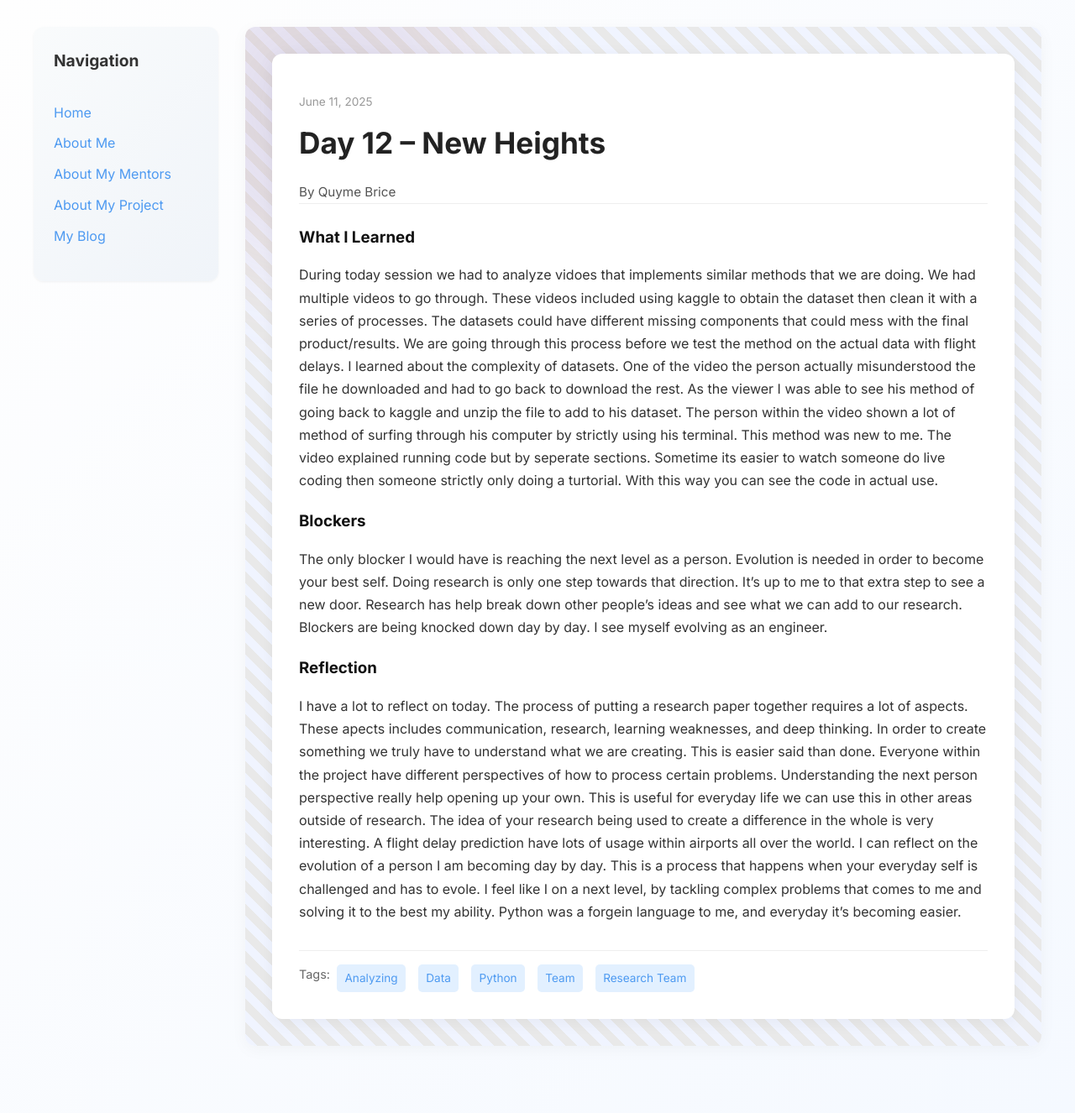
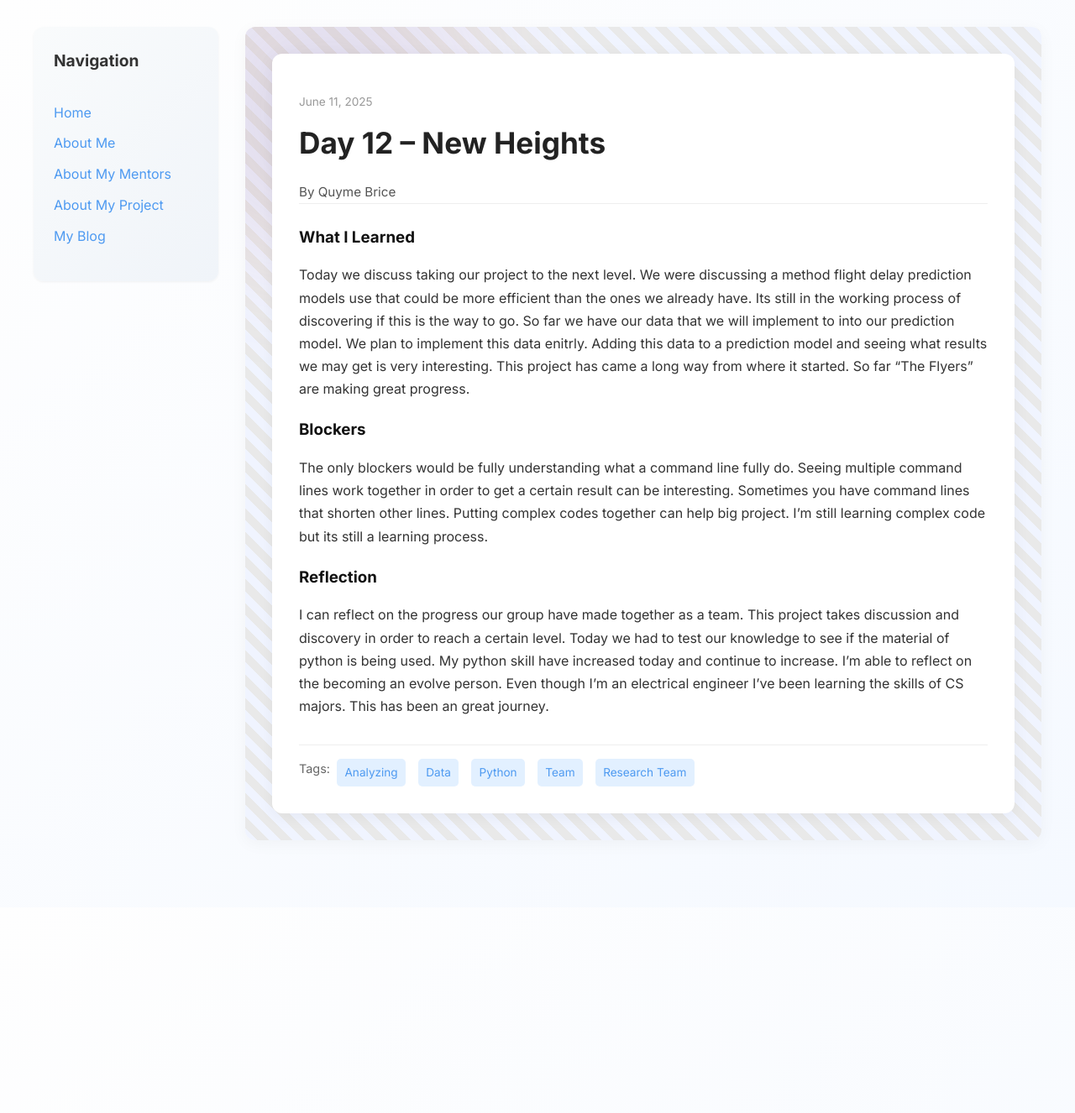
Before and after one commit to Qubri2/Qubri2.github.io, a Jekyll site: the page built from _posts/2025-06-11-day-12.md, in a window 1280 px wide. Shown: the whole page at 84% size. Built offline with Jekyll 4.4.1, drawn with Linux system fonts in a browser that asks for light colours; after the commit the page ends 1081 px from its top, so only the background shows below that.

Commit message:
Update 2025-06-11-day-12.md

```diff
--- a/_posts/2025-06-11-day-12.md
+++ b/_posts/2025-06-11-day-12.md
@@ -7,13 +7,13 @@ permalink: /day12.html
 tags: ["Analyzing", "Data", "Python", "Team", "Research Team"]
 
 what_i_learned: |
-  During today session we had to analyze vidoes that implements similar methods that we are doing. We had multiple videos to go through. These videos included using kaggle to obtain the dataset then clean it with a series of processes. The datasets could have different missing components that could mess with the final product/results. We are going through this process before we test the method on the actual data with flight delays. I learned about the complexity of datasets. One of the video the person actually misunderstood the file he downloaded and had to go back to download the rest. As the viewer I was able to see his method of going back to kaggle and unzip the file to add to his dataset. The person within the video shown a lot of method of surfing through his computer by strictly using his terminal. This method was new to me. The video explained running code but by seperate sections. Sometime its easier to watch someone do live coding then someone strictly only doing a turtorial. With this way you can see the code in actual use.
+  Today we discuss taking our project to the next level. We were discussing a method flight delay prediction models use that could be more efficient than the ones we already have. Its still in the working process of discovering if this is the way to go. So far we have our data that we will implement to into our prediction model. We plan to implement this data enitrly. Adding this data to a prediction model and seeing what results we may get is very interesting. This project has came a long way from where it started. So far "The Flyers" are making great progress.
 
 
 
 blockers: |
-  The only blocker I would have is reaching the next level as a person. Evolution is needed in order to become your best self. Doing research is only one step towards that direction. It's up to me to that extra step to see a new door. Research has help break down other people's ideas and see what we can add to our research. Blockers are being knocked down day by day. I see myself evolving as an engineer.
+  The only blockers would be fully understanding what a command line fully do. Seeing multiple command lines work together in order to get a certain result can be interesting. Sometimes you have command lines that shorten other lines. Putting complex codes together can help big project. I'm still learning complex code but its still a learning process.
 
 reflection: |
-  I have a lot to reflect on today. The process of putting a research paper together requires a lot of aspects. These apects includes communication, research, learning weaknesses, and deep thinking. In order to create something we truly have to understand what we are creating. This is easier said than done. Everyone within the project have different perspectives of how to process certain problems. Understanding the next person perspective really help opening up your own. This is useful for everyday life we can use this in other areas outside of research. The idea of your research being used to create a difference in the whole is very interesting. A flight delay prediction have lots of usage within airports all over the world. I can reflect on the evolution of a person I am becoming day by day. This is a process that happens when your everyday self is challenged and has to evole. I feel like I on a next level, by tackling complex problems that comes to me and solving it to the best my ability. Python was a forgein language to me, and everyday it's becoming easier.
+  I can reflect on the progress our group have made together as a team. This project takes discussion and discovery in order to reach a certain level. Today we had to test our knowledge to see if the material of python is being used. My python skill have increased today and continue to increase. I'm able to reflect on the becoming an evolve person. Even though I'm an electrical engineer I've been learning the skills of CS majors. This has been an great journey.
 ---
```
